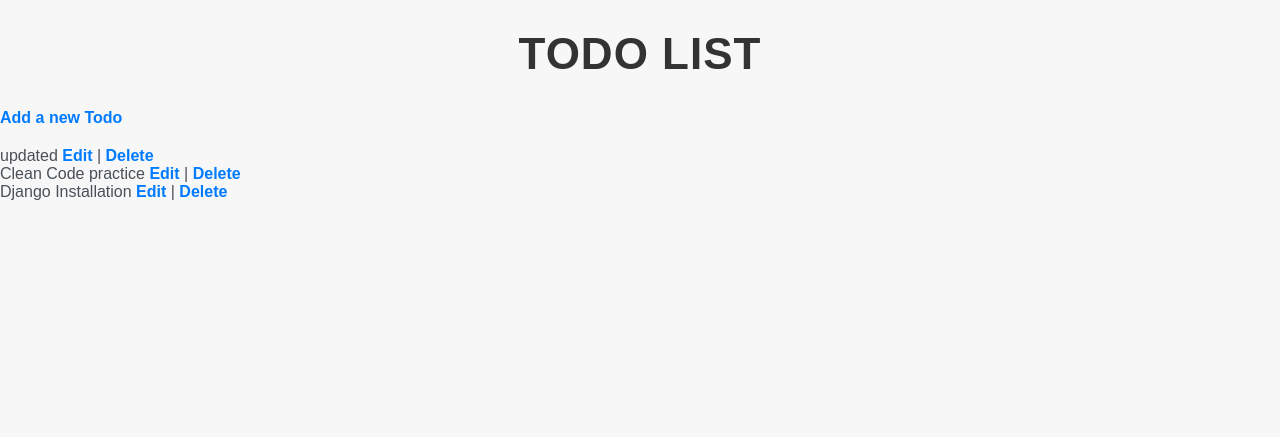
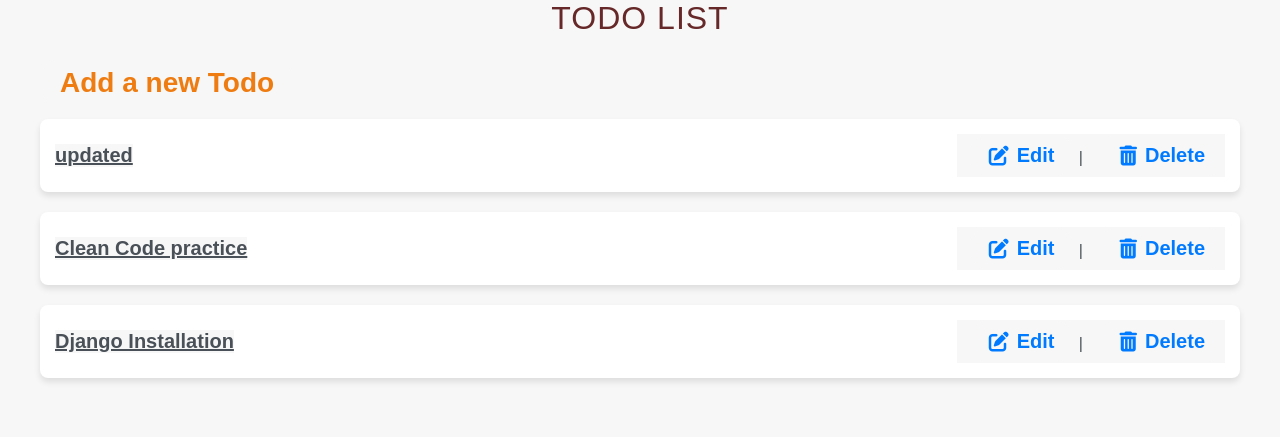
Before and after one commit to Sajani11/todo_list, a Django app: page / in a window 1280 px wide. Shown: the top 437 px of the page. Run offline with Django 5.2, Linux system fonts and the light colour scheme; data comes from the database, SQL or seed files in the repository; both versions use the stored data as it was after the commit.

Commit message:
Updated styles and templates

```diff
--- a/static/css/style.css
+++ b/static/css/style.css
@@ -1,93 +1,51 @@
 /* General Styles */
+* {
+    background-color: #f7f7f7;
+    margin: 0;
+    padding: 0;
+    box-sizing: border-box;
+}
 body {
-    background-color: #f7f7f7;
     font-family: 'Arial', sans-serif;
     color: #495057;
     margin: 0;
     padding: 0;
-}
-
-/* Container */
-.container {
-    margin-top: 80px; /* Adjust top margin for better spacing */
-}
+    width: 100%;
+    max-width: 1200px;
+    margin: 0 auto;
+    background-color: #f7f7f7;
 
 /* Header */
 h1 {
-    font-size: 2.75rem;
-    font-weight: 600;
-    color: #333; /* Darker color for the main headings */
+    font-size: 2rem;
+    font-weight: 300;
+    color: #662828;
     margin-bottom: 30px;
     text-align: center;
     text-transform: uppercase;
     letter-spacing: 1px;
 }
 
+/* Buttons */
+button, a {
+    font-size: 16px;
+    font-weight: 600;
+    padding: 10px 20px;
+    border-radius: 25px;
+    text-align: center;
+    text-decoration: none;
+    cursor: pointer;
+    transition: all 0.3s ease;
+}
+
 /* Form Container */
 .form-container {
-    background-color: #fff;
+    background-color: #ffcbdb; /* Light pink background */
     padding: 40px;
     border-radius: 12px;
-    box-shadow: 0 4px 12px rgba(0, 0, 0, 0.1);
+    box-shadow: 0 4px 12px rgba(10, 3, 3, 0.1);
     max-width: 600px;
     margin: 0 auto;
-    transition: transform 0.3s ease-in-out;
-}
-
-.form-container:hover {
-    transform: scale(1.02); /* Slight zoom effect for interaction */
-}
-
-/* Buttons */
-.btn {
-    font-size: 1.1rem;
-    font-weight: 600;
-    padding: 12px 20px;
-    border-radius: 30px;
-    transition: background-color 0.3s ease, transform 0.3s ease;
-}
-
-.btn-primary {
-    background-color: #007bff;
-    border: none;
-}
-
-.btn-primary:hover {
-    background-color: #0056b3;
-    transform: translateY(-2px); /* Subtle hover effect */
-}
-
-.btn-secondary {
-    background-color: #6c757d;
-    border: none;
-}
-
-.btn-secondary:hover {
-    background-color: #5a6268;
-    transform: translateY(-2px);
-}
-
-.btn-danger {
-    background-color: #dc3545;
-    border: none;
-}
-
-.btn-danger:hover {
-    background-color: #c82333;
-    transform: translateY(-2px);
-}
-
-/* Links */
-a {
-    color: #007bff;
-    text-decoration: none;
-    font-weight: 600;
-    transition: color 0.3s ease;
-}
-
-a:hover {
-    color: #0056b3;
-    text-decoration: underline;
 }
 
 /* Todo List */
@@ -95,13 +53,14 @@ ul {
     list-style-type: none;
     padding-left: 0;
     margin-top: 20px;
+    padding-bottom: 40px; /* Adds space at the bottom */
 }
 
 .list-group-item {
     background-color: #fff;
     border-radius: 8px;
     padding: 15px;
-    margin-bottom: 12px;
+    margin-bottom: 20px;
     display: flex;
     justify-content: space-between;
     align-items: center;
@@ -113,21 +72,30 @@ ul {
     background-color: #f1f3f5;
 }
 
-.list-group-item .todo-item-text {
+/* Todo Item Text */
+.todo-item-text {
     font-size: 1.25rem;
-    font-weight: 500;
+    font-weight: 600;
+    text-decoration: underline; /* Underline for text by default */
 }
 
+/* Edit and Delete Buttons */
 .list-group-item .todo-actions a {
     margin-left: 12px;
-    font-size: 1rem;
-    font-weight: 500;
+    font-size: 1.25rem;
+    font-weight: 600;
     color: #007bff;
     transition: color 0.3s ease;
+    display: inline-flex;
+    align-items: center;
 }
 
 .list-group-item .todo-actions a:hover {
     color: #0056b3;
+}
+
+.list-group-item .todo-actions i {
+    margin-right: 8px; /* Adds space between icon and text */
 }
 
 /* Form Inputs */
@@ -142,40 +110,118 @@ input, select, textarea {
     transition: border-color 0.3s ease;
 }
 
+/* Input Focus Effect */
 input:focus, select:focus, textarea:focus {
     border-color: #007bff;
     outline: none;
 }
 
-/* Todo Item Text */
-.todo-item-text {
-    font-size: 1.25rem;
-    font-weight: 600;
+/* Buttons in Forms */
+button {
+    background-color: #007bff;
+    border: none;
+    color: white;
+    margin: 15px 0; /* Adds margin between buttons */
 }
 
-/* Confirmation Page */
+button:hover {
+    background-color:#c82333
+}
+
+/* Links */
+a {
+    color: rgb(173, 7, 7);
+    text-decoration: none;
+    font-weight: 600;
+    transition: color 0.3s ease;
+}
+
+a:hover {
+    color: #44061e;
+    text-decoration: underline;
+}
+
+/* Confirmation Delete */
 .confirmation-delete {
     text-align: center;
     font-size: 1.25rem;
     color: #dc3545;
+    margin-top: 20px;
 }
 
+/* Yes Delete Button */
+.confirmation-delete button {
+    background-color: #dc3545;
+    color: white;
+    border-radius: 25px;
+    padding: 10px 20px;
+    cursor: pointer;
+    transition: background-color 0.3s ease, transform 0.3s ease;
+    margin: 10px 15px;
+}
+
+.confirmation-delete button:hover {
+    background-color: #c82333;
+    transform: translateY(-2px);
+}
+
+/* Cancel Button */
 .confirmation-delete a {
+    background-color: #6c757d;
+    color: white;
+    border-radius: 25px;
+    padding: 10px 20px;
+    text-decoration: none;
+    margin: 10px 15px;
     display: inline-block;
-    margin-top: 20px;
-    font-size: 1.1rem;
-    font-weight: 600;
-    color: #007bff;
+    transition: background-color 0.3s ease, transform 0.3s ease;
 }
 
 .confirmation-delete a:hover {
-    color: #0056b3;
+    background-color: #5a6268;
+    transform: translateY(-2px);
+}
+
+/* Todo Update Form */
+.update-form button {
+    background-color: #007bff;
+    color: white;
+    padding: 12px 24px;
+    border-radius: 25px;
+    margin-top: 20px;
+    width: 50%; /* Make the button span the width of the form */
+    text-align: center;
+}
+
+.update-form button:hover {
+    background-color: #0056b3;
+}
+
+/* Back to Todo List Button */
+.back-button {
+    background-color: #6c757d;
+    color: white;
+    padding: 12px 24px;
+    border-radius: 25px;
+    margin-top: 20px;
+    width: 50%; /* Make the button span the width of the form */
+    text-align: center;
+    text-decoration: none;
+    display: inline-block;
+}
+
+.back-button:hover {
+    background-color: #5a6268;
 }
 
 /* Responsive Design */
-@media (max-width: 768px) {
+@media (max-width: 1200px) {
+    body {
+        width: 60%; /* Makes the body responsive */
+    }
+
     h1 {
-        font-size: 2rem;
+        font-size: 1.5rem;
     }
 
     .form-container {
@@ -183,12 +229,17 @@ input:focus, select:focus, textarea:focus {
         margin-top: 20px;
     }
 
-    .btn {
-        width: 100%;
-        margin-top: 15px;
-    }
-
     .list-group-item {
         padding: 12px;
     }
+
+    .todo-actions a {
+        font-size: 1.125rem;
+    }
+
+    /* Buttons in forms */
+    button {
+        width: 30%; /* Make buttons full-width on mobile */
+    }
 }
+}
--- a/todos/templates/todos/todo_list.html
+++ b/todos/templates/todos/todo_list.html
@@ -1,22 +1,31 @@
-<!-- todos/templates/todos/todo_list.html -->
 <!DOCTYPE html>
-<html>
+<html lang="en">
+  <meta name="viewport" content="width=device-width, initial-scale=1.0">
+  <meta charset="UTF-8">
 
   <head>
     <title>Todo List</title>
     {% load static %}
     <link href="{% static 'css/style.css' %}" rel="stylesheet">
-
+    <link rel="stylesheet" href="https://cdnjs.cloudflare.com/ajax/libs/font-awesome/6.0.0-beta3/css/all.min.css">
   </head>
   <body>
     <h1>Todo List</h1>
-    <a href="{% url 'add_todo' %}">Add a new Todo</a>
+    <a href="{% url 'add_todo' %}" style="font-size: 28px; font-weight: bold; color: #ee7c11; text-decoration: none;">Add a new Todo</a>
+
     <ul>
       {% for todo in todos %}
-      <li>
-        {{ todo.title }}
-        <a href="{% url 'update_todo' todo.id %}">Edit</a> |
-        <a href="{% url 'delete_todo' todo.id %}">Delete</a>
+      <li class="list-group-item">
+        <label class="todo-item-text">{{ todo.title }}</label>
+        <div class="todo-actions">
+          <a href="{% url 'update_todo' todo.id %}">
+            <i class="fas fa-edit"></i> Edit
+          </a>
+          |
+          <a href="{% url 'delete_todo' todo.id %}">
+            <i class="fas fa-trash-alt"></i> Delete
+          </a>
+        </div>
       </li>
       {% endfor %}
     </ul>
```
Also changed, not shown: todos/templates/todos/add_todo.html (+19 -9 lines), todos/templates/todos/confirm_delete.html (+14 -7 lines), todos/templates/todos/update_todo.html (+14 -12 lines), db.sqlite3.
